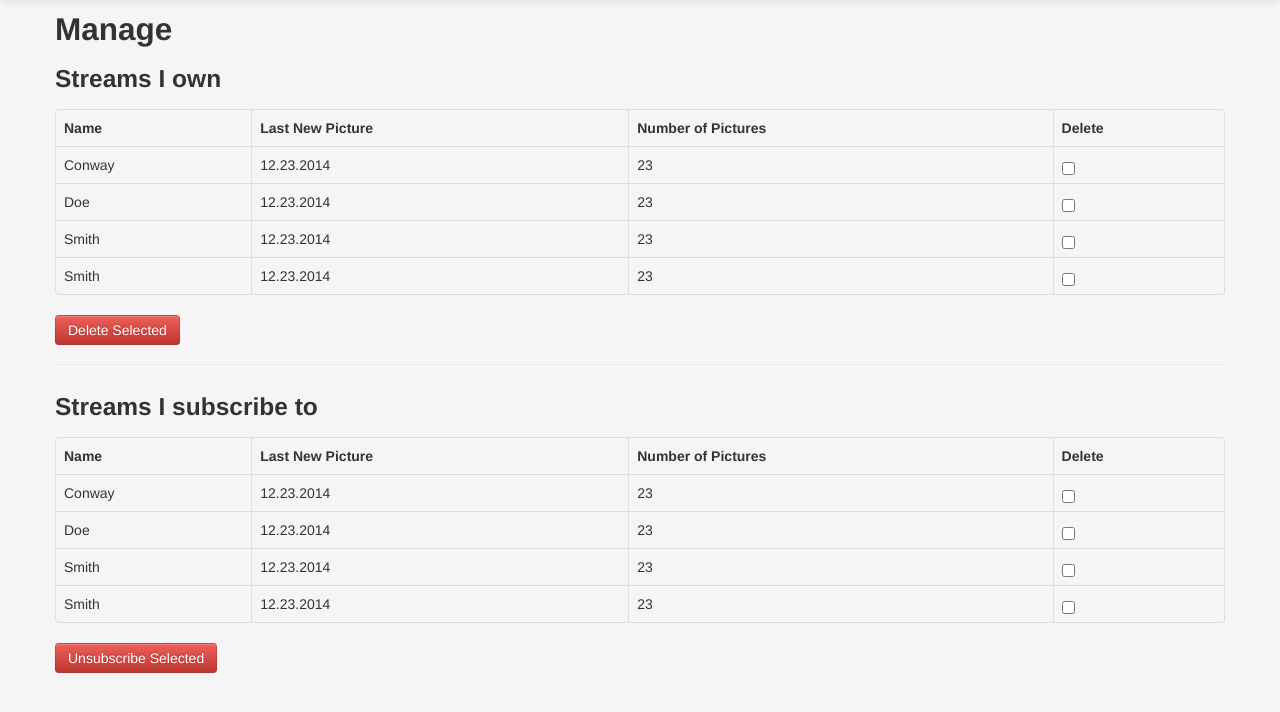
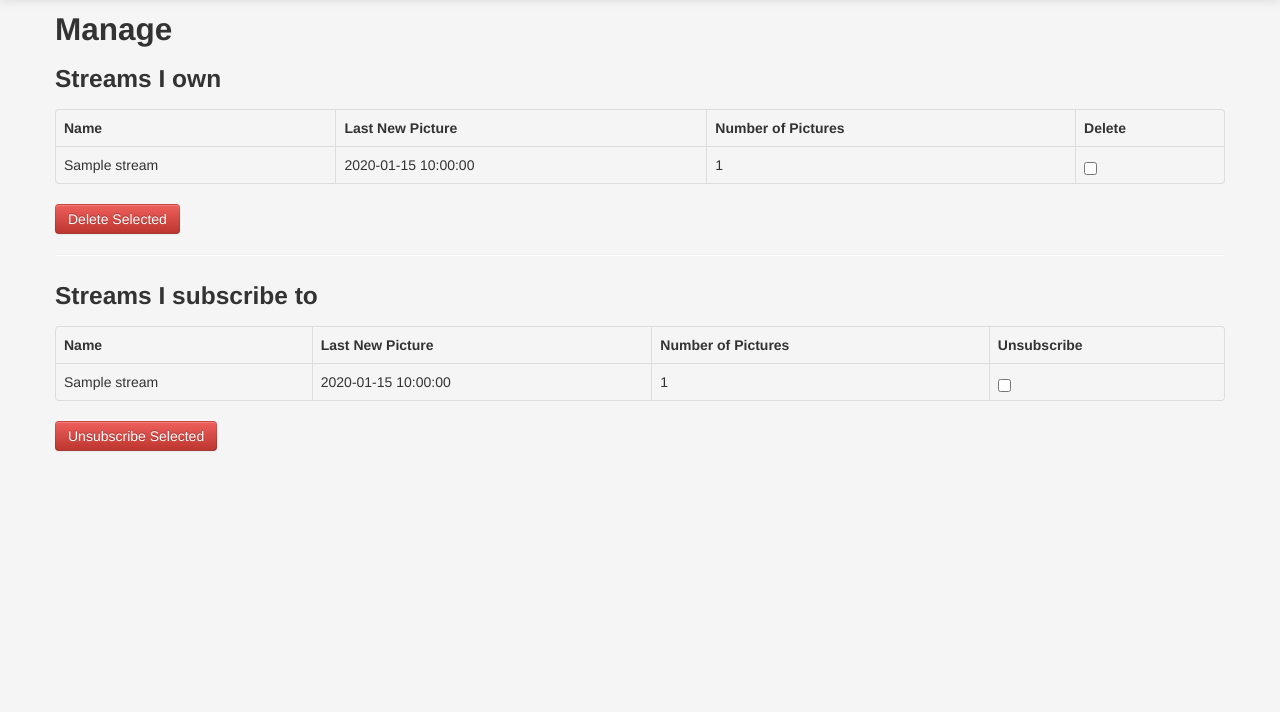
Before and after one commit to goyalankit/imgshare, a Python web app: template templates/manage.html in a window 1280 px wide. Shown: the part 41-753 px from the top of the page. Run offline with Jinja, Linux system fonts and the light colour scheme; the template is opened without the code that fills it: most values are stand-ins (such as "Sample title", 1, 10 or a date in 2020); some libraries are stand-ins or nearby versions.

```diff
--- a/templates/manage.html
+++ b/templates/manage.html
@@ -21,30 +21,14 @@
 </tr>
 </thead>
 <tbody>
+{% for stream in streams["owned"] %}
 <tr>
-    <td>Smith</td>
-    <td>12.23.2014</td>
-    <td>23</td>
-    <td><input type="checkbox" name=que_1 value="0" /></td>
+  <td>{{stream["name"]}}</td>
+  <td>{{stream["updated_at"]}}</td>
+  <td>{{stream["count"]}}</td>
+    <td><input type="checkbox" name=que_1 value="{{stream['id']}}" /></td>
 </tr>
-<tr>
-    <td>Smith</td>
-    <td>12.23.2014</td>
-    <td>23</td>
-    <td><input type="checkbox" name=que_1 value="0" /></td>
-</tr>
-<tr>
-    <td>Doe</td>
-    <td>12.23.2014</td>
-    <td>23</td>
-    <td><input type="checkbox" name=que_1 value="0" /></td>
-</tr>
-<tr>
-    <td>Conway</td>
-    <td>12.23.2014</td>
-    <td>23</td>
-    <td><input type="checkbox" name=que_1 value="0" /></td>
-</tr>
+{% endfor %}
 </tbody>
 </table>
 <button class="btn btn-danger" type="button">Delete Selected</button>
@@ -58,34 +42,18 @@
     <th>Name</th>
     <th>Last New Picture</th>
     <th>Number of Pictures</th>
-    <th>Delete</th>
+    <th>Unsubscribe</th>
 </tr>
 </thead>
 <tbody>
+{% for stream in streams["subscribed"] %}
 <tr>
-    <td>Smith</td>
-    <td>12.23.2014</td>
-    <td>23</td>
-    <td><input type="checkbox" name=que_1 value="0" /></td>
+  <td>{{stream["name"]}}</td>
+  <td>{{stream["updated_at"]}}</td>
+  <td>{{stream["count"]}}</td>
+    <td><input type="checkbox" name=que_1 value="{{stream['id']}}" /></td>
 </tr>
-<tr>
-    <td>Smith</td>
-    <td>12.23.2014</td>
-    <td>23</td>
-    <td><input type="checkbox" name=que_1 value="0" /></td>
-</tr>
-<tr>
-    <td>Doe</td>
-    <td>12.23.2014</td>
-    <td>23</td>
-    <td><input type="checkbox" name=que_1 value="0" /></td>
-</tr>
-<tr>
-    <td>Conway</td>
-    <td>12.23.2014</td>
-    <td>23</td>
-    <td><input type="checkbox" name=que_1 value="0" /></td>
-</tr>
+{% endfor %}
 </tbody>
 </table>
 <button class="btn btn-danger" type="button">Unsubscribe Selected</button>
@@ -109,7 +77,6 @@ $(document).ready(function()
     }
 );
 
-
 </script>
 </div>
 </body>
```
Also changed, not shown: helloworld_api.py (+0 -17 lines), models.py (+23 -3 lines), modules/user.py (+53 -12 lines), routes.py (+5 -2 lines), templates/view.html (added, +35 -0 lines), templates/view_stream.html (added, +48 -0 lines).
